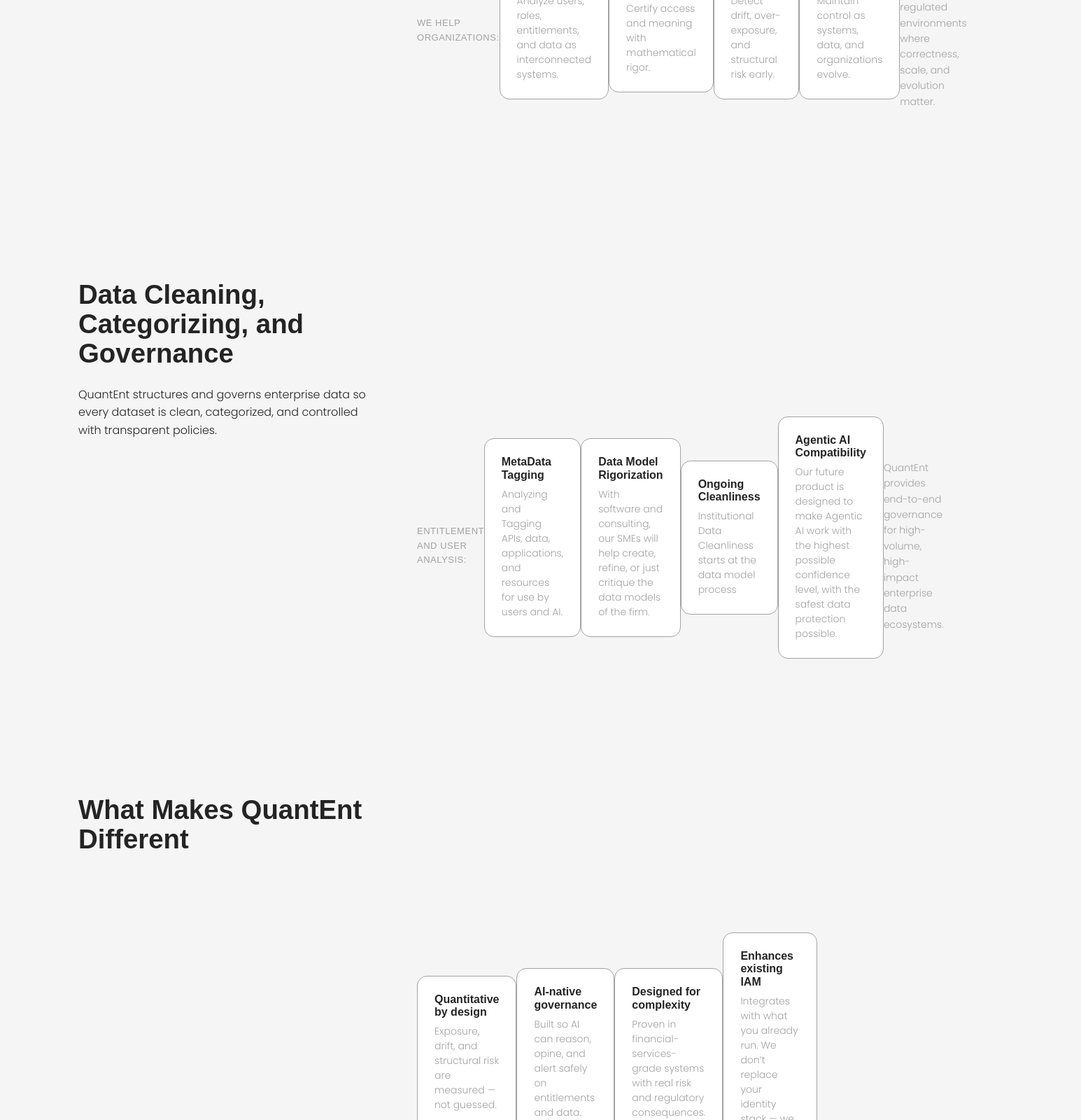
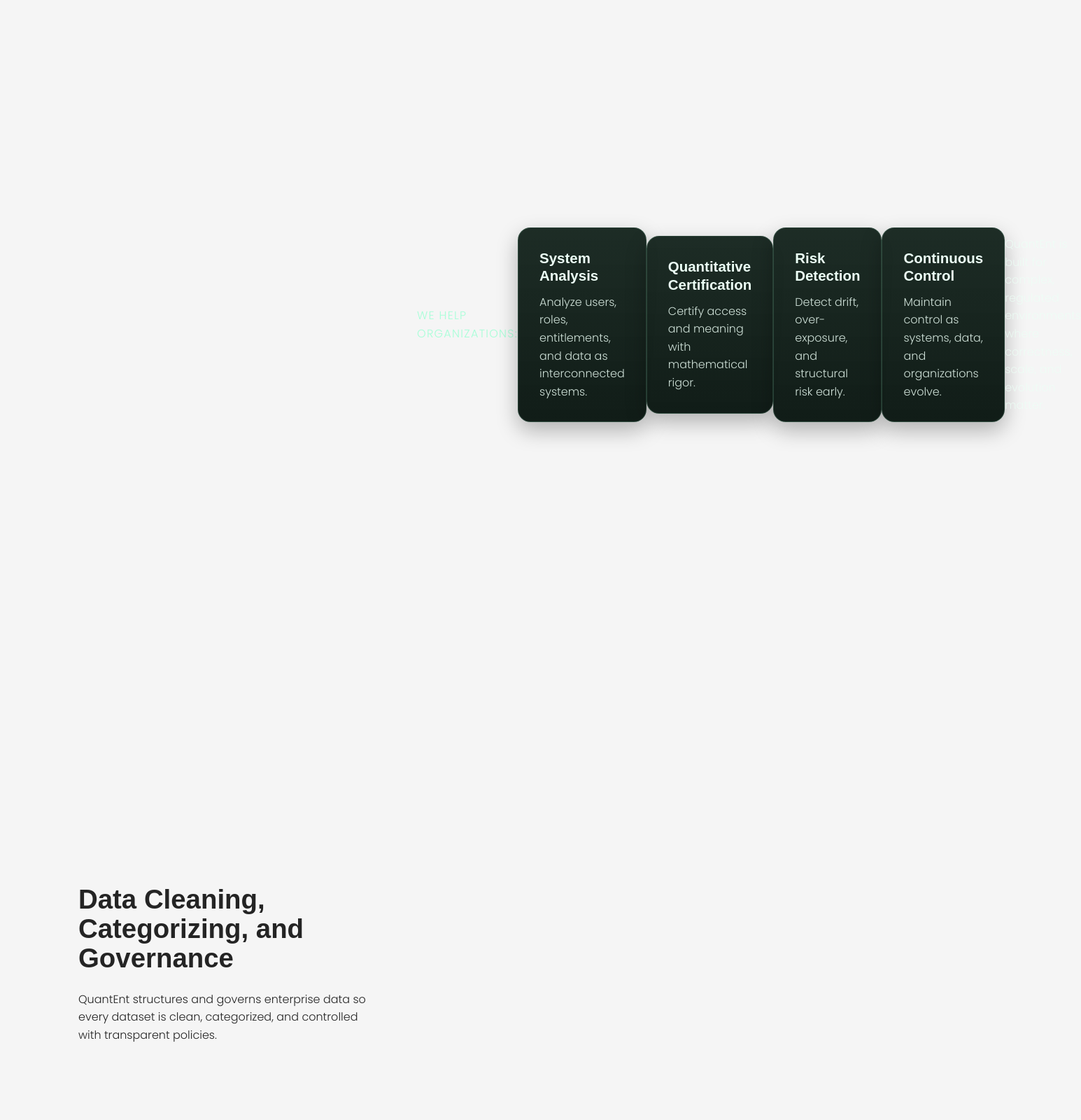
Before and after one commit to quantent-web/quantent-web, a Next.js app: page / in a window 1280 px wide. Shown: the part 1200-2800 px from the top of the page at 70% size, 1545 px wide, since content can reach past the window. Built offline with nearby package versions, Linux system fonts and the light colour scheme; a web font is replaced by a local one.

Commit message:
Use SplitCard in StickySplitBlock and enforce frame-by-frame beats

```diff
--- /dev/null
+++ b/app/components/StickySplitBlock/SplitCard.module.css
@@ -0,0 +1,22 @@
+.card {
+  width: 100%;
+  background: linear-gradient(180deg, rgba(17, 33, 26, 0.95) 0%, rgba(12, 24, 19, 0.98) 100%);
+  border: 1px solid rgba(160, 255, 213, 0.16);
+  border-radius: 18px;
+  padding: clamp(20px, 2.6vw, 30px);
+  box-shadow: 0 12px 30px rgba(0, 0, 0, 0.28);
+}
+
+.title {
+  margin: 0;
+  font-size: clamp(1.2rem, 1.6vw, 1.5rem);
+  line-height: 1.25;
+  color: #ecfff6;
+}
+
+.text {
+  margin: 12px 0 0;
+  color: rgba(236, 255, 246, 0.86);
+  line-height: 1.6;
+  font-size: 1rem;
+}
--- /dev/null
+++ b/app/components/StickySplitBlock/SplitCard.tsx
@@ -0,0 +1,16 @@
+import styles from './SplitCard.module.css';
+
+type SplitCardProps = {
+  title: string;
+  text: string;
+  className?: string;
+};
+
+export default function SplitCard({ title, text, className }: SplitCardProps) {
+  return (
+    <article className={`${styles.card}${className ? ` ${className}` : ''}`}>
+      <h3 className={styles.title}>{title}</h3>
+      <p className={styles.text}>{text}</p>
+    </article>
+  );
+}
--- a/app/components/StickySplitBlock/StickySplitBlock.module.css
+++ b/app/components/StickySplitBlock/StickySplitBlock.module.css
@@ -26,19 +26,18 @@
   display: flex;
   flex-direction: column;
   gap: 0;
-  align-items: stretch;
+  padding-block: 50svh;
 }
 
 .beat {
-  min-height: calc(100svh - var(--nav-h, 64px));
+  min-height: 100svh;
   display: flex;
   align-items: center;
-  padding-block: clamp(24px, 8vh, 72px);
 }
 
 .beat > * {
   width: 100%;
-  max-width: 100%;
+  max-width: 560px;
 }
 
 .eyebrow {
@@ -58,7 +57,24 @@
   margin-top: 24px;
 }
 
-/* responsive */
+:global(.splitKicker),
+:global(.splitNote) {
+  margin: 0;
+  color: rgba(236, 255, 246, 0.88);
+  line-height: 1.6;
+  font-size: 1rem;
+}
+
+:global(.splitKicker) {
+  letter-spacing: 0.08em;
+  text-transform: uppercase;
+  color: rgba(160, 255, 213, 0.92);
+}
+
+:global(.splitNote) {
+  color: rgba(236, 255, 246, 0.75);
+}
+
 @media (max-width: 900px) {
   .chapter {
     grid-template-columns: 1fr;
@@ -68,7 +84,15 @@
     position: static;
   }
 
+  .stack {
+    padding-block: 0;
+  }
+
   .beat {
     min-height: auto;
   }
+
+  .beat > * {
+    max-width: 100%;
+  }
 }
--- a/app/home-page-client.tsx
+++ b/app/home-page-client.tsx
@@ -10,6 +10,7 @@ import Switch from './components/ui/Switch';
 import Footer from './components/footer/Footer';
 import ContactStepperModal from './components/contact/ContactStepperModal';
 import StickySplitBlock from './components/StickySplitBlock/StickySplitBlock';
+import SplitCard from './components/StickySplitBlock/SplitCard';
 import { useLenis } from './home/useLenis';
 import { useAnchorScroll } from './home/useAnchorScroll';
 
@@ -440,16 +441,13 @@ export default function Home() {
                 'QuantEnt analyzes and certifies who can access what — and what that data means — using quantitative models instead of static rules.',
               content: (
                 <>
-                  <p className="section-kicker">We help organizations:</p>
+                  <p className="splitKicker">We help organizations:</p>
 
                   {whatWeDoCards.map((card) => (
-                    <div className="card" key={`what-we-do-${card.title}`}>
-                      <h3 className="card-title">{card.title}</h3>
-                      <p className="card-text">{card.text}</p>
-                    </div>
+                    <SplitCard key={`what-we-do-${card.title}`} title={card.title} text={card.text} />
                   ))}
 
-                  <p className="section-note">
+                  <p className="splitNote">
                     QuantEnt is built for complex, regulated environments where correctness,
                     scale, and evolution matter.
                   </p>
@@ -463,16 +461,17 @@ export default function Home() {
                 'QuantEnt structures and governs enterprise data so every dataset is clean, categorized, and controlled with transparent policies.',
               content: (
                 <>
-                  <p className="section-kicker">Entitlement And User Analysis:</p>
+                  <p className="splitKicker">Entitlement And User Analysis:</p>
 
                   {dataCleaningCards.map((card) => (
-                    <div className="card" key={`what-we-do-inverted-${card.title}`}>
-                      <h3 className="card-title">{card.title}</h3>
-                      <p className="card-text">{card.text}</p>
-                    </div>
+                    <SplitCard
+                      key={`what-we-do-inverted-${card.title}`}
+                      title={card.title}
+                      text={card.text}
+                    />
                   ))}
 
-                  <p className="section-note">
+                  <p className="splitNote">
                     QuantEnt provides end-to-end governance for high-volume, high-impact
                     enterprise data ecosystems.
                   </p>
@@ -484,36 +483,25 @@ export default function Home() {
               title: 'What Makes QuantEnt Different',
               content: (
                 <>
-                  <div className="card">
-                    <h3 className="card-title">Quantitative by design</h3>
-                    <p className="card-text">
-                      Exposure, drift, and structural risk are measured — not guessed.
-                    </p>
-                  </div>
+                  <SplitCard
+                    title="Quantitative by design"
+                    text="Exposure, drift, and structural risk are measured — not guessed."
+                  />
 
-                  <div className="card">
-                    <h3 className="card-title">AI-native governance</h3>
-                    <p className="card-text">
-                      Built so AI can reason, opine, and alert safely on entitlements and
-                      data.
-                    </p>
-                  </div>
+                  <SplitCard
+                    title="AI-native governance"
+                    text="Built so AI can reason, opine, and alert safely on entitlements and data."
+                  />
 
-                  <div className="card">
-                    <h3 className="card-title">Designed for complexity</h3>
-                    <p className="card-text">
-                      Proven in financial-services-grade systems with real risk and
-                      regulatory consequences.
-                    </p>
-                  </div>
+                  <SplitCard
+                    title="Designed for complexity"
+                    text="Proven in financial-services-grade systems with real risk and regulatory consequences."
+                  />
 
-                  <div className="card">
-                    <h3 className="card-title">Enhances existing IAM</h3>
-                    <p className="card-text">
-                      Integrates with what you already run. We don’t replace your identity
-                      stack — we make it work better.
-                    </p>
-                  </div>
+                  <SplitCard
+                    title="Enhances existing IAM"
+                    text="Integrates with what you already run. We don’t replace your identity stack — we make it work better."
+                  />
                 </>
               ),
             },
```
